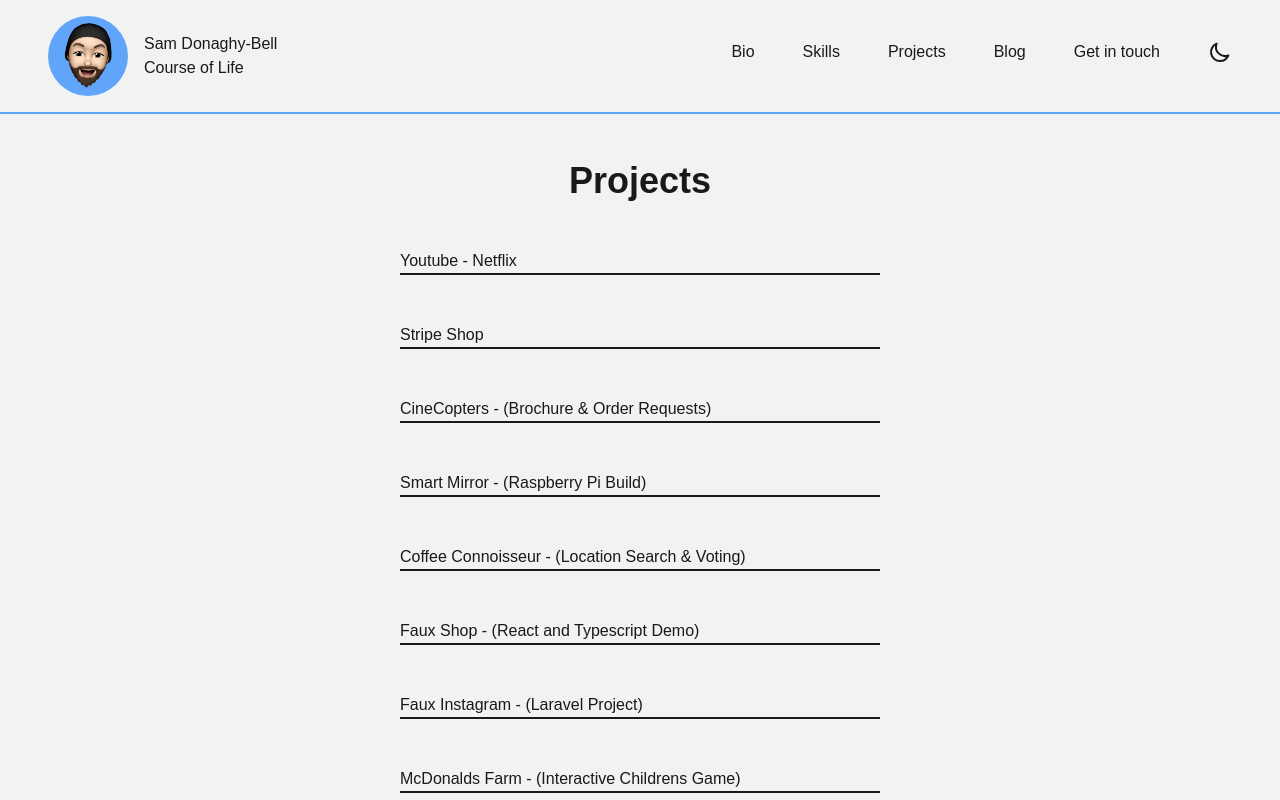
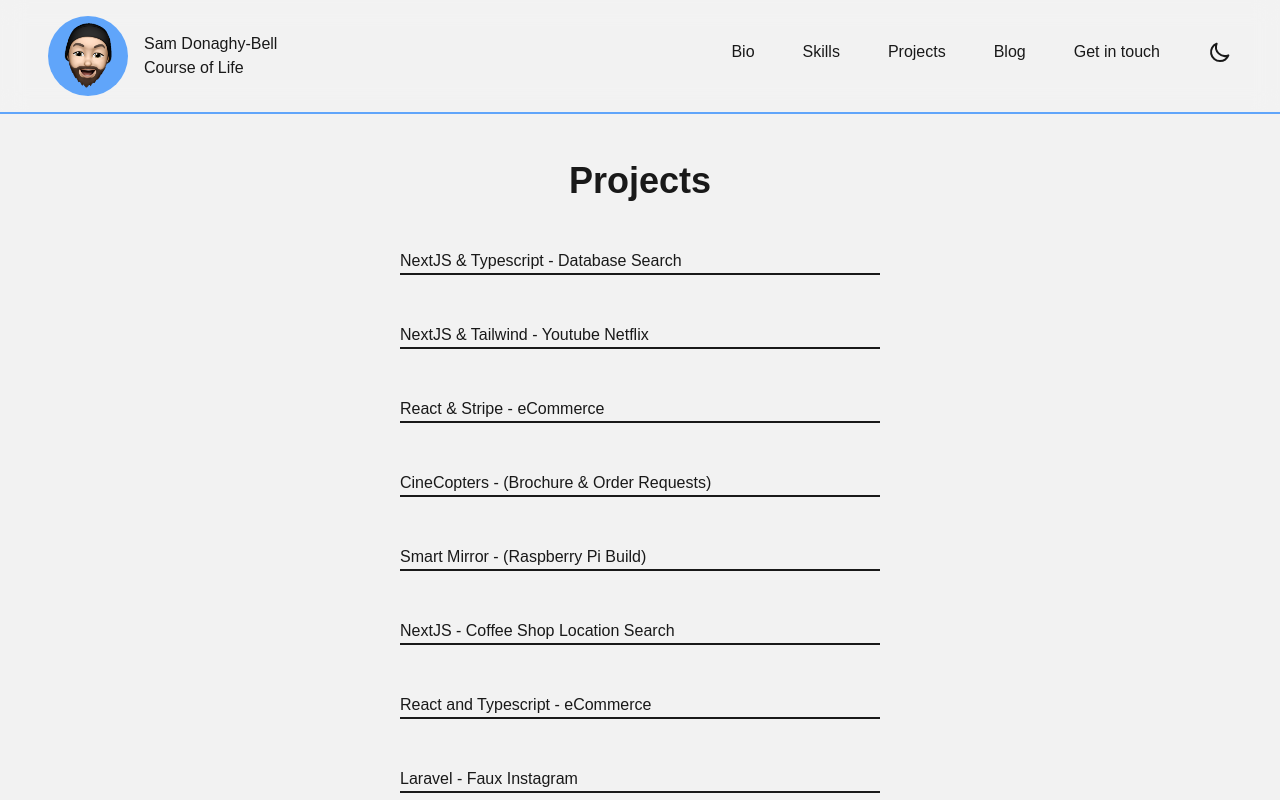
Before and after one commit to sdbxsdb/SDBnextJS, a Next.js app: page /projects in a window 1280 px wide. Shown: the top 800 px of the page. Built offline with nearby package versions, Linux system fonts and the light colour scheme; a web font is replaced by a local one.

Commit message:
moviedb added

```diff
--- a/pages/projects/index.js
+++ b/pages/projects/index.js
@@ -19,9 +19,17 @@ const Projects = () => {
         <div className="flex flex-col items-start w-1/2 gap-y-12">
 
             <div className="flex justify-start w-full transition border-b-2 dark:border-lightGrey border-darkGrey group">
+              <Link href={'/projects/moviedb'}>
+                <a className="flex items-center justify-start w-full group">
+                  <p className="transition transform group-hover:text-blue-400 group-hover:translate-x-4">NextJS & Typescript - Database Search</p>
+                </a>
+              </Link>
+            </div>
+
+            <div className="flex justify-start w-full transition border-b-2 dark:border-lightGrey border-darkGrey group">
               <Link href={'/projects/netflix'}>
                 <a className="flex items-center justify-start w-full group">
-                  <p className="transition transform group-hover:text-blue-400 group-hover:translate-x-4">Youtube - Netflix</p>
+                  <p className="transition transform group-hover:text-blue-400 group-hover:translate-x-4">NextJS & Tailwind - Youtube Netflix</p>
                 </a>
               </Link>
             </div>
@@ -29,7 +37,7 @@ const Projects = () => {
             <div className="flex justify-start w-full transition border-b-2 dark:border-lightGrey border-darkGrey group">
               <Link href={'/projects/stripeShop'}>
                 <a className="flex items-center justify-start w-full group">
-                  <p className="transition transform group-hover:text-blue-400 group-hover:translate-x-4">Stripe Shop</p>
+                  <p className="transition transform group-hover:text-blue-400 group-hover:translate-x-4">React & Stripe - eCommerce</p>
                 </a>
               </Link>
             </div>
@@ -53,7 +61,7 @@ const Projects = () => {
             <div className="flex justify-start w-full transition border-b-2 dark:border-lightGrey border-darkGrey group">
               <Link href={'/projects/coffeeShops'}>
                 <a className="flex items-center justify-start w-full group">
-                  <p className="transition transform group-hover:text-blue-400 group-hover:translate-x-4">Coffee Connoisseur - (Location Search & Voting)</p>
+                  <p className="transition transform group-hover:text-blue-400 group-hover:translate-x-4">NextJS - Coffee Shop Location Search</p>
                 </a>
               </Link>
             </div>
@@ -61,7 +69,7 @@ const Projects = () => {
             <div className="flex justify-start w-full transition border-b-2 dark:border-lightGrey border-darkGrey group">
               <Link href={'/projects/shoppy'}>
                 <a className="flex items-center justify-start w-full group">
-                  <p className="transition transform group-hover:text-blue-400 group-hover:translate-x-4">Faux Shop - (React and Typescript Demo)</p>
+                  <p className="transition transform group-hover:text-blue-400 group-hover:translate-x-4">React and Typescript - eCommerce</p>
                 </a>
               </Link>
             </div>
@@ -69,7 +77,7 @@ const Projects = () => {
             <div className="flex justify-start w-full transition border-b-2 dark:border-lightGrey border-darkGrey group">
               <Link href={'/projects/fauxInstagram'}>
                 <a className="flex items-center justify-start w-full group">
-                  <p className="transition transform group-hover:text-blue-400 group-hover:translate-x-4">Faux Instagram - (Laravel Project)</p>
+                  <p className="transition transform group-hover:text-blue-400 group-hover:translate-x-4">Laravel - Faux Instagram</p>
                 </a>
               </Link>
             </div>
--- /dev/null
+++ b/pages/projects/moviedb.js
@@ -0,0 +1,64 @@
+import MoreInfoCard from "../../components/MoreInfoCard";
+import Head from 'next/head';
+
+
+const moviedb = () => {
+  return (
+    <>
+    <Head>
+      <title>React Typescript Movie DB Search | Sam Donaghy-Bell</title>
+      <meta name="keywords" content="React Typescript Movie DB Search" />
+      <meta name="description" content="A DB search and view data site." />
+    </Head>
+    <div className="absolute top-[112px] w-full left-0">
+
+      <div className="flex w-full justify-center items-center gap-x-12 h-[80px]">
+
+      <MoreInfoCard
+          content='
+          <div>
+            <div class="moreInfoContent">
+            <p>A quick project I put together using NextJS, Typescript and Tailwind.
+            <br/>
+            <br/>
+            The app allows the user to view popular movies with infinite scroll, search for spesific movies and then view details about that movie.
+            <br/>
+
+            <br/><br/>
+            I used:
+            <br/><br/>
+            <ul class="listElements themeColorText">
+            <li>NextJS along with TypeScript</li>
+            <li>Tailwind</li>
+            <li>The Movie DB API</li>
+            <li>React Query</li>
+            <li>Vercel to deploy</li>
+
+            </ul><br>
+
+
+
+            </p></div>
+            </div>
+            '
+        />
+
+        <a className="underline transition hover:text-blue-400" href="https://github.com/sdbxsdb/typescript-movie-db" target="_blank" rel="noreferrer">GitHub</a>
+        <a className="underline transition hover:text-blue-400" href="https://typescript-movie-db.vercel.app/" target="_blank" rel="noreferrer">Live Site</a>
+      </div>
+
+      <div className="flex flex-col items-center mb-4">
+        <p className='text-smallerTitle'>React Typescript Movie DB Search</p>
+        <small>Please allow time for the external site below to load - it may take a few seconds.</small>
+      </div>
+
+      <div className="iframeWrapper dark:bg-darkGrey bg-lightGrey">
+        <iframe className="w-screen h-[calc(100vh-280px)]" src="https://typescript-movie-db.vercel.app/"></iframe>
+      </div>
+
+    </div>
+    </>
+  );
+}
+
+export default moviedb;
--- a/pages/projects/netflix.js
+++ b/pages/projects/netflix.js
@@ -43,24 +43,24 @@ const netflix = () => {
         >
           GitHub
         </a>
-        <a
+        {/* <a
           className="underline transition hover:text-blue-400"
           href="https://nextjs-netflix-sdbxsdb.vercel.app/login"
           target="_blank"
           rel="noreferrer"
         >
           Live Site
-        </a>
+        </a> */}
       </div>
 
       <div className="flex flex-col items-center mb-4">
         <p className="text-smallerTitle">Youtube - Netflix</p>
-        <p>
+        {/* <p>
           <cite>
             ** Please vist the live site for a demo.  Or watch the video below.
             **
           </cite>
-        </p>
+        </p> */}
       </div>
 
       <div className="w-full h-full flex flex-col justify-center items-center ">
```
Also changed, not shown: 1 other file (tests, documents, lock files or other folders).
